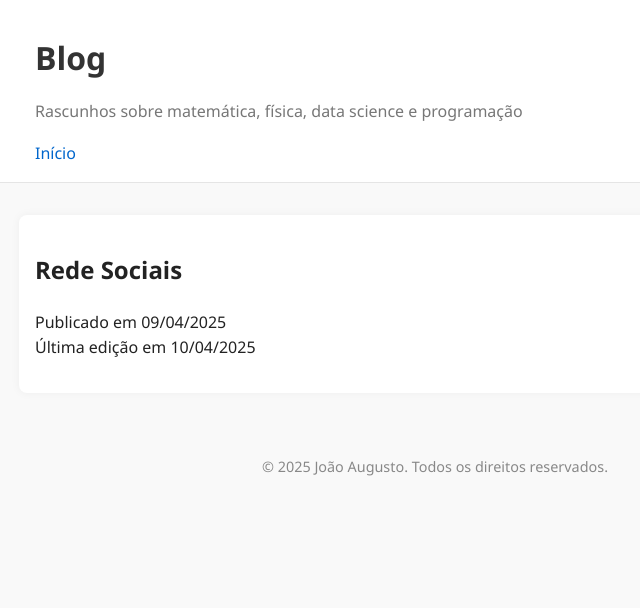
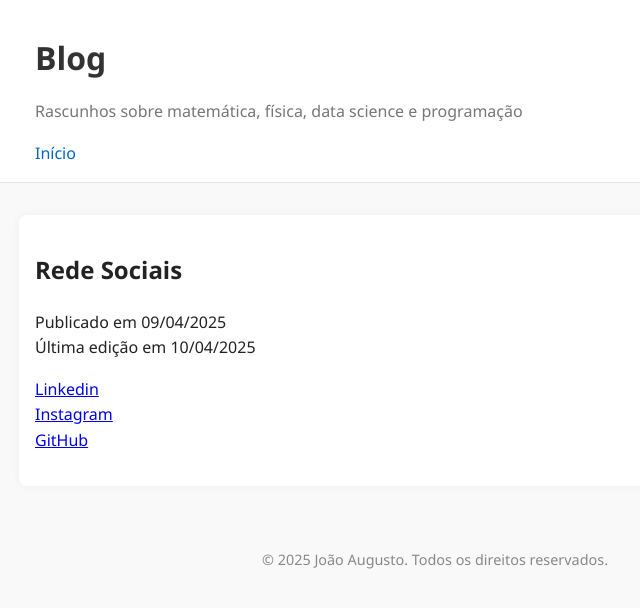
Before and after one commit to joaofaugusto/blog, a Jekyll site: the page built from _posts/2025-04-09-links.md, in a window 1280 px wide. Shown: the top 608 px of the page, without its empty margins (205-845 px from the left). Built offline with Jekyll 4.4.1, drawn with Linux system fonts in a browser that asks for light colours.

Commit message:
Ajustando a formatação dos links: removendo parênteses desnecessários para melhor apresentação

```diff
--- a/_posts/2025-04-09-links.md
+++ b/_posts/2025-04-09-links.md
@@ -4,6 +4,6 @@ title: "Rede Sociais"
 date: 2025-04-09
 last_modified_at: 2025-04-10
 ---
-[Linkedin]: (https://linkedin.com/in/joaofaugusto)<br>
-[Instagram]: (https://instagram.com/joaofaugusto)<br>
-[GitHub]: (https://github.com/joaofaugusto)<br>
+[Linkedin](https://linkedin.com/in/joaofaugusto)<br>
+[Instagram](https://instagram.com/joaofaugusto)<br>
+[GitHub](https://github.com/joaofaugusto)<br>
```
